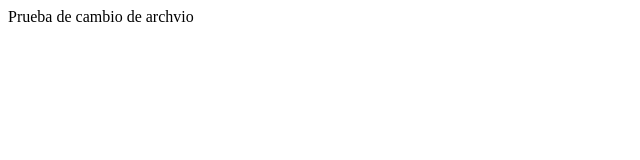
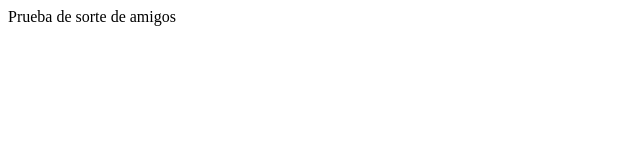
Before and after one commit to degartHub/sorteo-amigo, a plain HTML site: page index.html in a window 1280 px wide. Shown: the full height of the page, 0-640 px from the left. Drawn offline with Linux system fonts and the light colour scheme.

Commit message:
actualizar index.html

```diff
--- a/index.html
+++ b/index.html
@@ -6,6 +6,6 @@
     <title>Sistema de Sorteo de Amigos</title>
 </head>
 <body>
-    Prueba de cambio de archvio
+    Prueba de sorte de amigos
 </body>
 </html>
```
